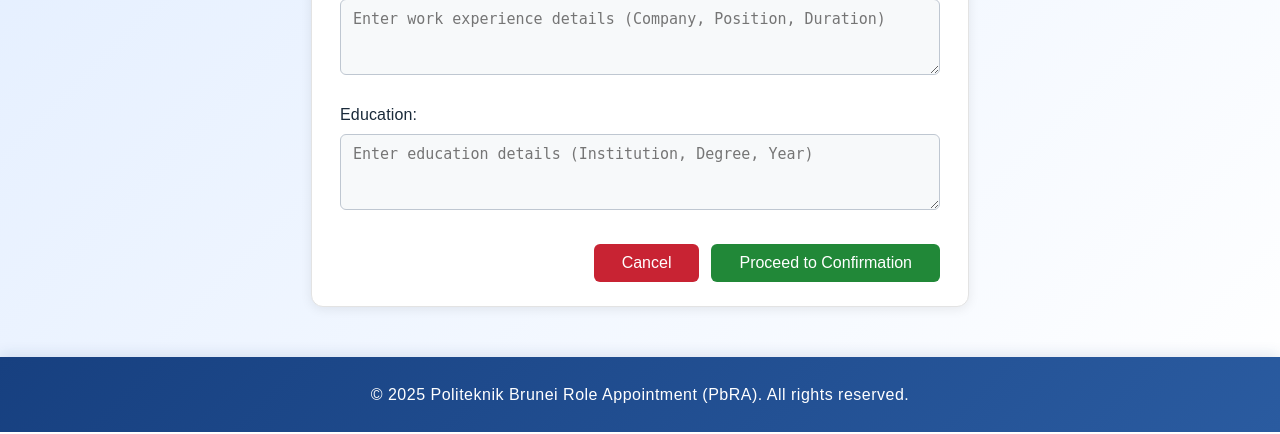
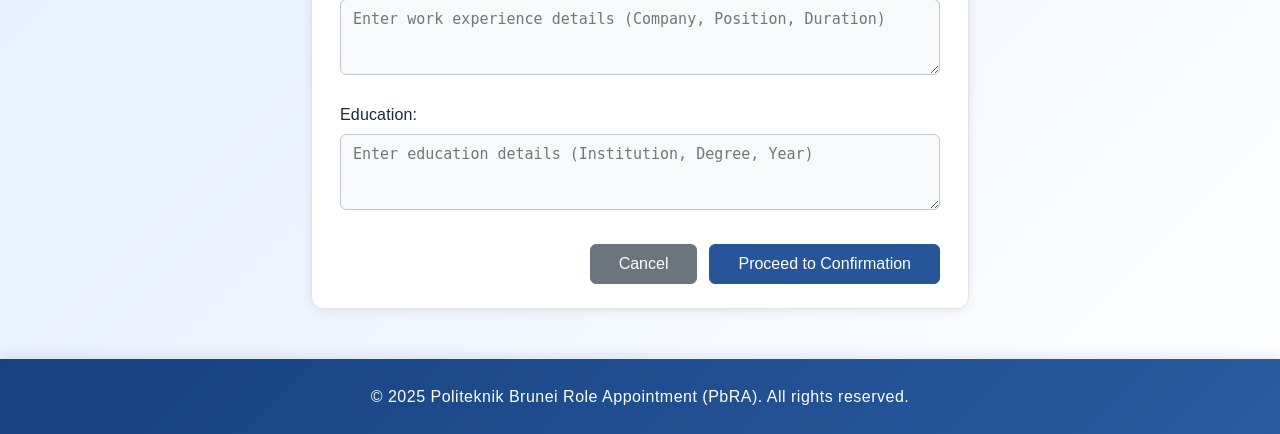
Before and after one commit to Norsyahmin/PBRA, a PHP site: page /registration/registration.php in a window 1280 px wide. Shown: the part 1219-1653 px from the top of the page. Run offline with PHP 8.4, Linux system fonts and the light colour scheme; the visitor is signed in with stand-in values (Sample User, id 1); data that the repository does not hold is empty; a stand-in replaces the project's code that opens the database connection; some libraries are stand-ins or nearby versions.

Commit message:
refactor: Enhance registration form styling and structure for improved user experience

```diff
--- a/registration/registration.css
+++ b/registration/registration.css
@@ -99,38 +99,129 @@
     margin-top: 24px;
 }
 
-.edit-btn,
-.delete-btn {
+/* make action buttons more specific so they override other rules */
+.form button.confirm-btn,
+.form .form-actions-right button.confirm-btn {
     padding: 10px 28px;
     border-radius: 6px;
-    border: none;
+    border: 1px solid #265599 !important;
     font-size: 16px;
     cursor: pointer;
     font-weight: 500;
     transition: background 0.2s;
+    background-color: #265599 !important;
+    /* desired proceed color */
+    color: #ffffff !important;
+    -webkit-appearance: none;
+    -moz-appearance: none;
+    appearance: none;
+    box-shadow: none;
 }
 
-.edit-btn {
-    background: #218838;
-    /* green */
-    color: #fff;
+.form button.confirm-btn:hover,
+.form .form-actions-right button.confirm-btn:hover {
+    background-color: #224d88 !important;
+    /* darker hover */
+    border-color: #224d88 !important;
 }
 
-.edit-btn:hover {
-    background: #18672c;
+.form button.confirm-btn:focus {
+    outline: 2px solid rgba(38, 85, 153, 0.18) !important;
+    outline-offset: 2px;
 }
 
-.delete-btn {
-    background: #c82333;
-    /* red */
-    color: #fff;
-    border: none;
+/* cancel button styling with higher specificity */
+.form button.cancel-btn,
+.form .form-actions-right button.cancel-btn {
+    padding: 10px 28px;
+    border-radius: 6px;
+    border: 1px solid #6c757d !important;
+    font-size: 16px;
+    cursor: pointer;
+    font-weight: 500;
+    transition: background 0.2s;
+    background-color: #6c757d !important;
+    /* grey cancel color */
+    color: #ffffff !important;
+    -webkit-appearance: none;
+    -moz-appearance: none;
+    appearance: none;
+    box-shadow: none;
 }
 
-.delete-btn:hover {
-    background: #a71d2a;
-    color: #fff;
-    border: none;
+.form button.cancel-btn:hover,
+.form .form-actions-right button.cancel-btn:hover {
+    background-color: #5a6268 !important;
+    /* darker grey on hover */
+    border-color: #5a6268 !important;
+}
+
+.form button.cancel-btn:focus {
+    outline: 2px solid rgba(108, 117, 125, 0.18) !important;
+    outline-offset: 2px;
+}
+
+/* Ensure modal and any other confirm/cancel buttons get the same styling */
+.confirm-btn,
+#summaryModal .confirm-btn {
+    padding: 10px 28px;
+    border-radius: 6px;
+    border: 1px solid #265599 !important;
+    font-size: 16px;
+    cursor: pointer;
+    font-weight: 500;
+    transition: background 0.2s;
+    background-color: #265599 !important;
+    /* desired proceed color */
+    color: #ffffff !important;
+    -webkit-appearance: none;
+    -moz-appearance: none;
+    appearance: none;
+    box-shadow: none;
+}
+
+.confirm-btn:hover,
+#summaryModal .confirm-btn:hover {
+    background-color: #224d88 !important;
+    /* darker hover */
+    border-color: #224d88 !important;
+}
+
+.confirm-btn:focus,
+#summaryModal .confirm-btn:focus {
+    outline: 2px solid rgba(38, 85, 153, 0.18) !important;
+    outline-offset: 2px;
+}
+
+.cancel-btn,
+#summaryModal .cancel-btn {
+    padding: 10px 28px;
+    border-radius: 6px;
+    border: 1px solid #6c757d !important;
+    font-size: 16px;
+    cursor: pointer;
+    font-weight: 500;
+    transition: background 0.2s;
+    background-color: #6c757d !important;
+    /* grey cancel color */
+    color: #ffffff !important;
+    -webkit-appearance: none;
+    -moz-appearance: none;
+    appearance: none;
+    box-shadow: none;
+}
+
+.cancel-btn:hover,
+#summaryModal .cancel-btn:hover {
+    background-color: #5a6268 !important;
+    /* darker grey on hover */
+    border-color: #5a6268 !important;
+}
+
+.cancel-btn:focus,
+#summaryModal .cancel-btn:focus {
+    outline: 2px solid rgba(108, 117, 125, 0.18) !important;
+    outline-offset: 2px;
 }
 
 /* Error and success messages */
--- a/registration/registration.php
+++ b/registration/registration.php
@@ -175,26 +175,33 @@ function get_field_value($field_name, $default = '')
 
         <!-- Registration Form Section -->
         <form id="regForm" method="post" autocomplete="off">
+            <div class="field">
                 <label>Full Name:</label>
-            <input type="text" name="full_name" required>
+                <input type="text" name="full_name" required value="<?= get_field_value('full_name') ?>">
+            </div>
 
+            <div class="field">
                 <label>Email:</label>
-            <input type="email" name="email" id="email" required>
+                <input type="email" name="email" id="email" required value="<?= get_field_value('email') ?>">
                 <div id="emailWarning" class="field-warning" style="display:none;">
                     <i class="fas fa-exclamation-triangle" style="margin-right: 8px;"></i>
                     Please include an '@' in the email address. <span id="emailValue"></span> is missing an '@'.
                 </div>
+            </div>
 
+            <div class="field">
                 <label>Recovery Email:</label>
-            <input type="email" name="recovery_email" id="recovery_email" required>
+                <input type="email" name="recovery_email" id="recovery_email" required value="<?= get_field_value('recovery_email') ?>">
                 <div id="recoveryEmailWarning" class="field-warning" style="display:none;">
                     <i class="fas fa-exclamation-triangle" style="margin-right: 8px;"></i>
                     Please include an '@' in the email address. <span id="recoveryEmailValue"></span> is missing an '@'.
                 </div>
+            </div>
 
+            <div class="field">
                 <label>Password:</label>
                 <div class="btn-row">
-                <input type="password" name="password" id="password" style="width:60%;display:inline-block;" required>
+                    <input type="password" name="password" id="password" required>
                     <button type="button" onclick="generatePassword()" title="Generate Password">Generate</button>
                     <button type="button" onclick="toggleBothPasswords()" title="Show/Hide Password">Show</button>
                     <button type="button" onclick="copyPassword()" title="Copy Password">Copy</button>
@@ -203,11 +210,14 @@ function get_field_value($field_name, $default = '')
                     <i class="fas fa-exclamation-triangle" style="margin-right: 8px;"></i>
                     Password is required.
                 </div>
+            </div>
 
+            <div class="field">
                 <label>Confirm Password:</label>
                 <input type="password" name="confirm_password" id="confirm_password" required>
-            <!-- No warning for confirm password, as password warning covers it -->
+            </div>
 
+            <div class="field">
                 <label>Department:</label>
                 <select name="department" id="department" required onchange="filterRoles()">
                     <option value="">Select Department</option>
@@ -221,7 +231,9 @@ function get_field_value($field_name, $default = '')
                     <i class="fas fa-exclamation-triangle" style="margin-right: 8px;"></i>
                     Department is required.
                 </div>
+            </div>
 
+            <div class="field">
                 <label>Role:</label>
                 <select name="role" id="role_select" required>
                     <option value="">Select Role</option>
@@ -230,7 +242,9 @@ function get_field_value($field_name, $default = '')
                     <i class="fas fa-exclamation-triangle" style="margin-right: 8px;"></i>
                     Role is required.
                 </div>
+            </div>
 
+            <div class="field">
                 <label>Office:</label>
                 <select name="office" id="office_select" required onchange="toggleCustomOffice()">
                     <option value="">Select Office</option>
@@ -241,33 +255,44 @@ function get_field_value($field_name, $default = '')
                     <?php endforeach; ?>
                     <option value="other" <?= (get_field_value('office') === 'other') ? 'selected' : '' ?>>Other</option>
                 </select>
-            <input type="text" name="custom_office" id="custom_office" placeholder="Enter office name" style="display:none;">
+                <input type="text" name="custom_office" id="custom_office" placeholder="Enter office name" style="display:none;" value="<?= get_field_value('custom_office') ?>">
                 <div id="officeWarning" class="field-warning" style="display:none;">
                     <i class="fas fa-exclamation-triangle" style="margin-right: 8px;"></i>
                     Office is required.
                 </div>
+            </div>
 
+            <div class="field">
                 <label>User Type:</label>
                 <select name="user_type" required>
                     <option value="regular" <?= (get_field_value('user_type', 'regular') === 'regular') ? 'selected' : '' ?>>Regular</option>
                     <option value="admin" <?= (get_field_value('user_type') === 'admin') ? 'selected' : '' ?>>Admin</option>
                 </select>
+            </div>
 
+            <div class="field">
                 <label>Start Date:</label>
-            <input type="date" name="start_date" id="start_date" required>
+                <input type="date" name="start_date" id="start_date" required value="<?= get_field_value('start_date') ?>">
                 <div id="startDateWarning" class="field-warning" style="display:none;">
                     <i class="fas fa-exclamation-triangle" style="margin-right: 8px;"></i>
                     Start date is required.
                 </div>
+            </div>
+
+            <div class="field">
                 <label>Work Experience:</label>
                 <textarea name="work_experience" rows="3" placeholder="Enter work experience details (Company, Position, Duration)"><?= get_field_value('work_experience') ?></textarea>
+            </div>
 
+            <div class="field">
                 <label>Education:</label>
                 <textarea name="education" rows="3" placeholder="Enter education details (Institution, Degree, Year)"><?= get_field_value('education') ?></textarea>
+            </div>
+
             <input type="hidden" name="final_submit" value="1">
             <div class="form-actions-right">
-                <button type="button" class="delete-btn" onclick="window.location.href='../homepage/homepage.php'">Cancel</button>
-                <button type="button" class="edit-btn" id="proceedBtn" onclick="showSummary()">Proceed to Confirmation</button>
+                <button type="button" class="cancel-btn" onclick=" window.location.href='../homepage/homepage.php'">Cancel</button>
+                <button type="button" class="confirm-btn" id="proceedBtn" onclick="showSummary()">Proceed to Confirmation</button>
             </div>
         </form>
         <!-- End Registration Form Section -->
@@ -280,8 +305,8 @@ function get_field_value($field_name, $default = '')
             <h3>Registration Summary</h3>
             <div id="summaryContent" style="margin-top:12px;"></div>
             <div style="margin-top:16px;text-align:right;">
-                <button onclick="closeSummary()" style="padding:8px 12px;margin-right:8px;background:#a71d2a;color:#fff;border:1px solid #a71d2a;border-radius:4px;">Close</button>
-                <button onclick="submitForm()" style="padding:8px 12px;background:#218838;color:#fff;border:none;border-radius:4px;font-weight:500;">Confirm & Submit</button>
+                <button type="button" class="cancel-btn" onclick="closeSummary()" style="margin-right:8px;">Edit</button>
+                <button type="button" class="confirm-btn" onclick="submitForm()">Confirm &amp; Submit</button>
             </div>
         </div>
     </div>
```
Lines whose indentation alone changed are shown as unchanged.
